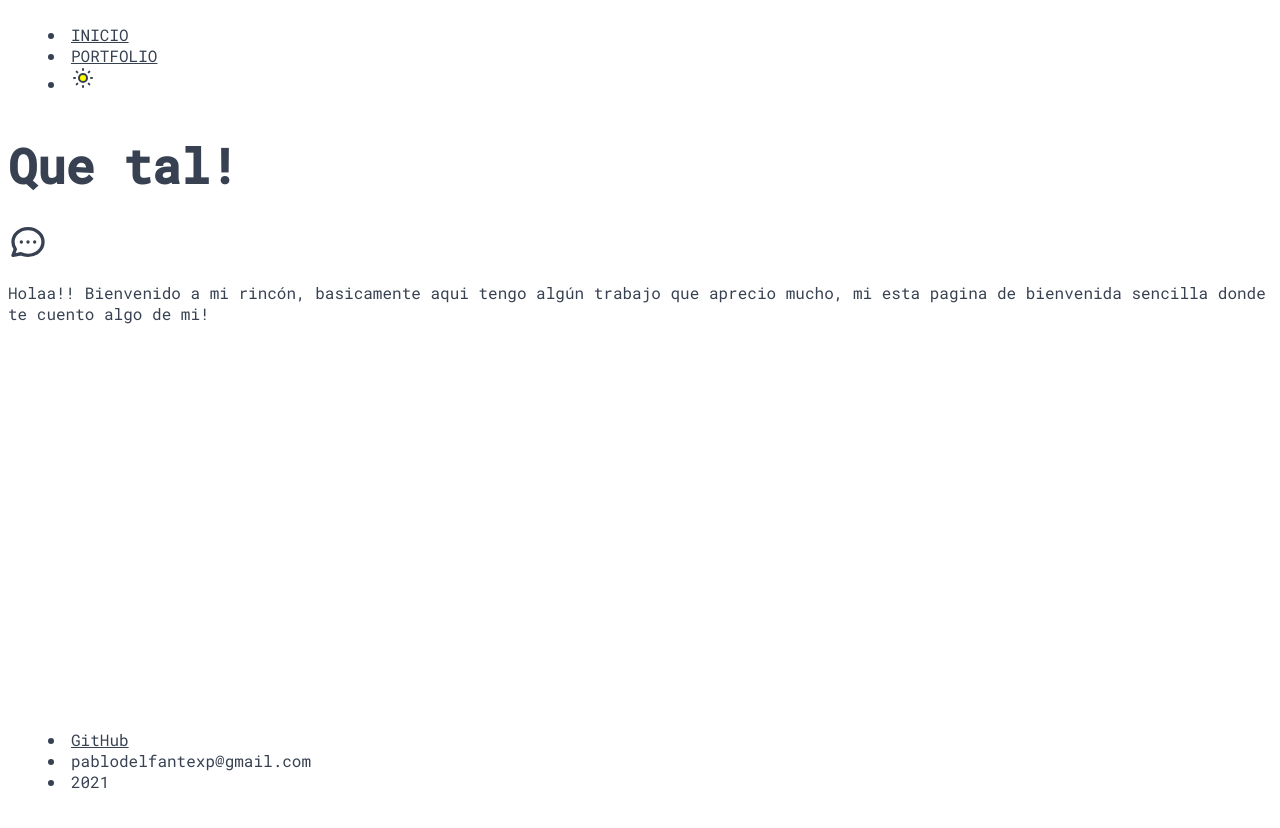
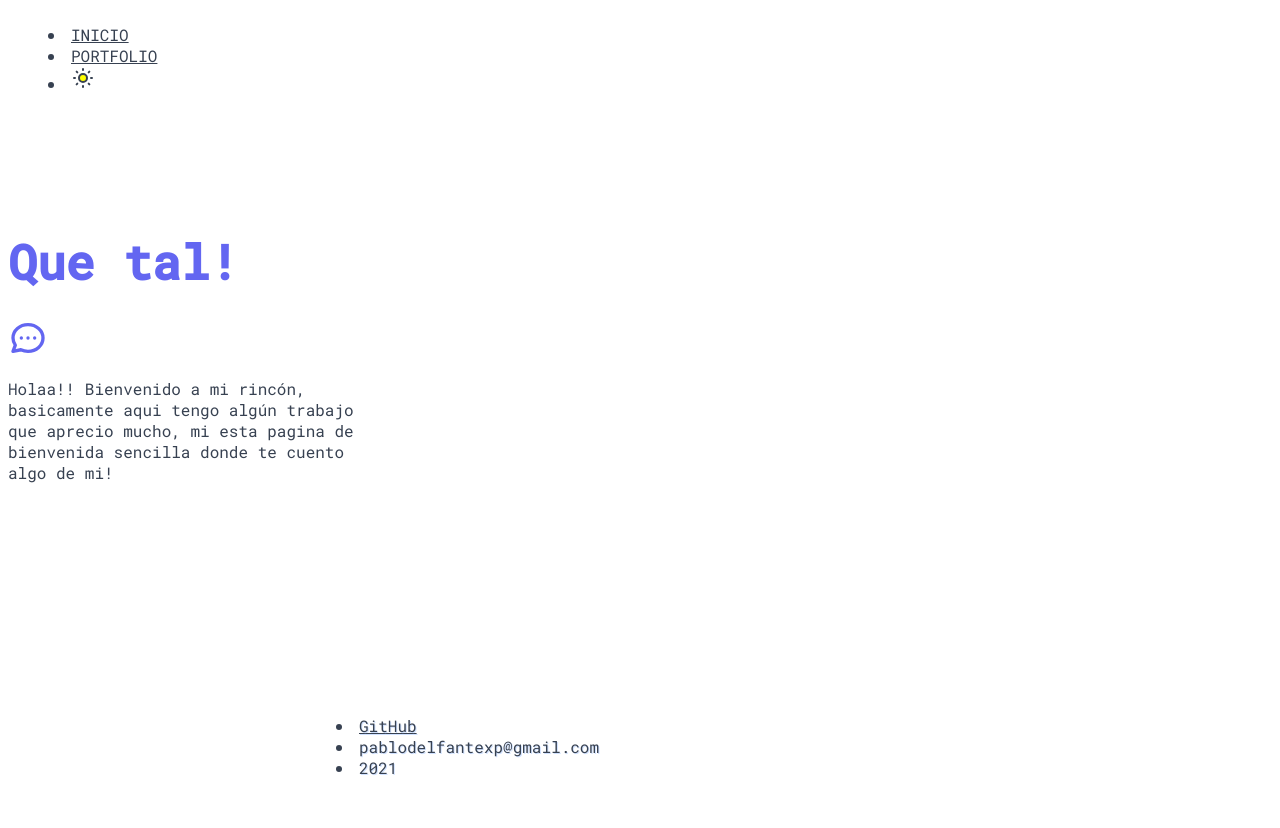
Before and after one commit to pablodelfante/works-next-app, a Next.js app: page / in a window 1280 px wide. Shown: the top 828 px of the page. Built offline with nearby package versions, Linux system fonts and the light colour scheme.

Commit message:
agregue modulo scss especifico para componente portada

```diff
--- a/components/portada/Portada.js
+++ b/components/portada/Portada.js
@@ -1,9 +1,9 @@
-
+import style from './portada.module.scss';
 
 export default function Portada({ titlePortada, iconoPortada, contentPortada }) {
 
     return (
-        <div className='portada py-10 md:py-24 md:pb-40 md:max-w-sm'>
+        <div className={style.portada}>
             <div className='flex pb-4'>
                 <h1>{titlePortada}</h1>
                 {iconoPortada}
--- /dev/null
+++ b/components/portada/portada.module.scss
@@ -0,0 +1,17 @@
+// relacionado a portada
+.portada{
+    @apply py-10;
+    @apply md:py-24;
+    @apply md:pb-40;
+    @apply md:max-w-sm;
+
+    svg {
+        width: 2.5rem;
+    }
+    h1,
+    path {
+            @apply text-indigo-500;
+        }
+
+}
+//html:not(.dark)
--- a/components/template/Footer.js
+++ b/components/template/Footer.js
@@ -6,7 +6,7 @@ export default function Footer() {
     const year = date.getFullYear();
 
     return (
-            <footer className={style.prueba} className='py-10 px-5 md:px-72'>
+            <footer className={style.footer}>
                 <ul className='flex flex-col sm:flex-row justify-between'>
                     <li>
                         <Link href='https://github.com/pablodelfante'>
--- a/components/template/Footer.module.scss
+++ b/components/template/Footer.module.scss
@@ -1,3 +1,9 @@
-.prueba a, .prueba li {
+.footer a, .footer li {
     text-shadow: 1px 1px 0px #d0e1ff;
+
 }
+.footer{
+    @apply py-10;
+    @apply px-5;
+    @apply md:px-72;
+}
--- a/pages/portfolio/[id].js
+++ b/pages/portfolio/[id].js
@@ -19,7 +19,7 @@ export default function Work({ work }) {
                 <h2 className='mb-5'>{title}</h2>
                 <time className='text-gray-500 block mb-2 font-light border-b'>Actualizado: {dateUpdate}</time>
                 <p className='mb-5'>{description}</p>
-                <img src={url_image ? url_image : image ? image.url : 'null'}></img>
+                <img src={url_image ? url_image : image ? image.url : 'null'} alt='<- articulo sin imagen'></img>
 
                 {/* MARKDOWN */}
                 <Markdown className={style.markdown}>
@@ -27,7 +27,7 @@ export default function Work({ work }) {
                 </Markdown>
 
                 {/* Tecnologias*/}
-                <h3 className='mb-5'>Tecnologías usadas</h3>
+                <h4 className='mb-5'>Tecnologías usadas</h4>
                 <ul className='list-disc mb-10'>
                     {tecnologies.map((tecnologie) => (
                         <li>{tecnologie}</li>
--- a/styles/globals.scss
+++ b/styles/globals.scss
@@ -29,12 +29,13 @@
 // color texto en dark mode
 .dark * {
     @apply text-white;
-    transition: color 1s;
+    transition: color 0.5s 0.2s ease-out;
 }
 .dark {
     header,
     body {
         @apply bg-black;
+        transition: background 0.2s ease-out;
     }
 }
 
@@ -49,8 +50,4 @@ svg {
     display: grid;
     grid-template-rows: auto 1fr auto;
     height: 100vh;
-
-    .portada svg {
-        width: 2.5rem;
-    }
 }
```
